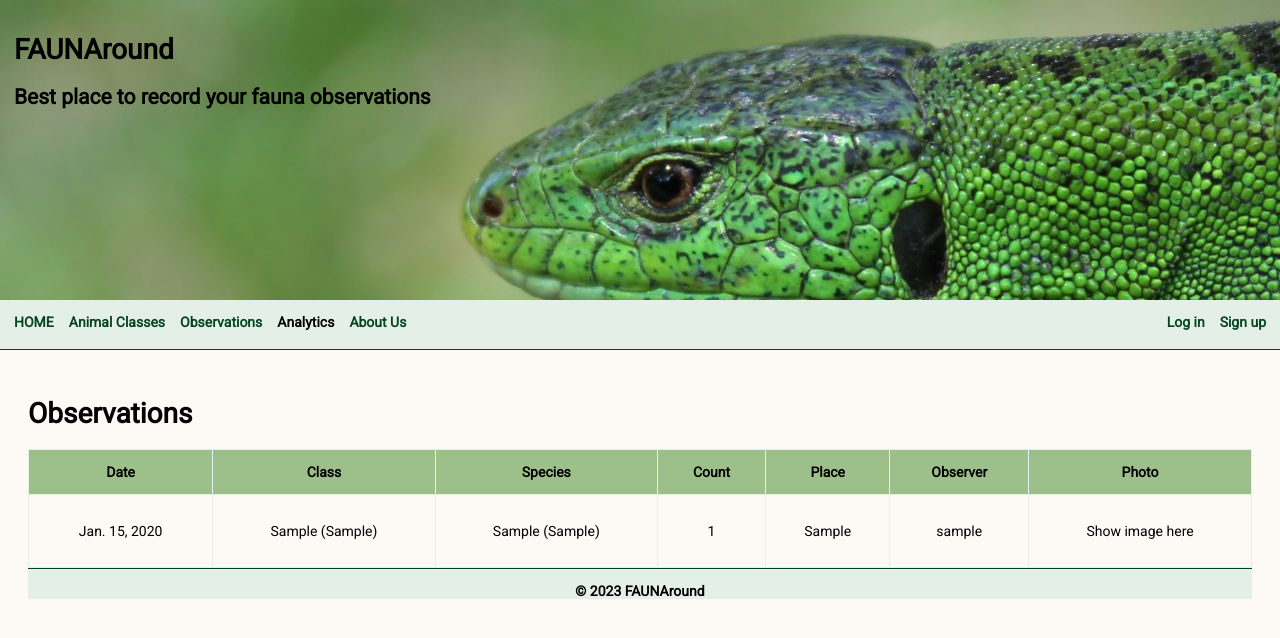
After one commit to reinikeda/fauna_observation, a Django app: page /observations/ in a window 1280 px wide. The commit adds this page. Shown: the top 638 px of the page. Run offline with Django 4.2, Linux system fonts and the light colour scheme; tables that the repository leaves empty hold one stand-in row (values such as "Sample post").

Commit message:
-- Observations model -- Observations list table in html

```diff
--- a/faunaround/faunaweb/admin.py
+++ b/faunaround/faunaweb/admin.py
@@ -32,3 +32,4 @@ class PlaceAdmin(ImportExportModelAdmin):
 admin.site.register(models.AnimalClass, AnimalClassAdmin)
 admin.site.register(models.AnimalSpecies, AnimalSpeciesAdmin)
 admin.site.register(models.Place, PlaceAdmin)
+admin.site.register(models.Observation)
--- a/faunaround/faunaweb/models.py
+++ b/faunaround/faunaweb/models.py
@@ -1,3 +1,5 @@
+from PIL import Image
+from datetime import date
 from django.contrib.auth import get_user_model
 from django.db import models
 from django.utils.translation import gettext_lazy as _
@@ -56,3 +58,49 @@ class Place(models.Model):
         ordering = ['place_national']
         verbose_name = _('place')
         verbose_name_plural = _('places')
+
+
+class Observation(models.Model):
+    species = models.ForeignKey(
+        AnimalSpecies,
+        on_delete=models.PROTECT,
+        related_name='observation',
+        verbose_name=_('animal species')
+    )
+    date = models.DateField(_('date'), auto_now_add=False, default=date.today)
+    count = models.IntegerField(_('count'), default=1)
+    place = models.ForeignKey(
+        Place,
+        on_delete=models.PROTECT,
+        related_name='observation',
+        verbose_name=_('place')
+    )
+    observer = models.ForeignKey(
+        User,
+        verbose_name=_('observer'),
+        on_delete=models.SET_NULL,
+        related_name='observation',
+        null=True, blank=True
+    )
+    photo = models.ImageField(
+        _('photo'),
+        upload_to='user_profile/observations',
+        null=True, blank=True
+    )
+
+    def __str__(self):
+        return f'{self.date} - {self.species} ({self.observer})'
+
+    class Meta:
+        ordering = ['-date']
+        verbose_name=_('observation')
+        verbose_name_plural=_('observations')
+
+    # def save(self, *args, **kwargs):
+    #     super().save(*args, **kwargs)
+    #     photo = Image.open(self.photo.path)
+    #     if photo.height > 400 or photo.width > 400:
+    #         output_size = (400, 400)
+    #         photo.thumbnail(output_size)
+    #         photo.save(self.photo.path)
+    #         print('photo resized')
--- a/faunaround/faunaweb/static/css/style.css
+++ b/faunaround/faunaweb/static/css/style.css
@@ -131,3 +131,15 @@ a:hover {
     padding-inline-start: 0;
     list-style-type: none;
 }
+.observation-table {
+    border-collapse: collapse;
+    width: 100%;
+    text-align: center;
+}
+.observation-table th {
+    background-color: #9DC08B;
+}
+.observation-table th, td {
+    border: 1px solid #E4EFE7;
+    padding: 1rem;
+}
--- a/faunaround/faunaweb/templates/base.html
+++ b/faunaround/faunaweb/templates/base.html
@@ -18,7 +18,7 @@
             <ul class="flex-menu">
                 <li><a href="{% url 'index' %}">HOME</a></li>
                 <li><a href="{% url 'all_classes' %}">Animal Classes</a></li>
-                <li>Observations</li>
+                <li><a href="{% url 'observations' %}">Observations</a></li>
                 <li>Analytics</li>
                 <li><a href="{% url 'about' %}">About Us</a></li>
                 {% if request.user.is_authenticated %}
--- /dev/null
+++ b/faunaround/faunaweb/templates/faunaweb/observation.html
@@ -0,0 +1,38 @@
+{% extends 'base.html' %}
+{% load static %}
+{% block title %}{{ block.super }}{% endblock title %}
+{% block content %}
+<h1>Observations</h1>
+{% if observation_list %}
+<table class="observation-table">
+    <tr>
+        <th>Date</th>
+        <th>Class</th>
+        <th>Species</th>
+        <th>Count</th>
+        <th>Place</th>
+        <th>Observer</th>
+        <th>Photo</th>
+    </tr>
+    {% for observation in observation_list %}
+        <tr>
+            <td>{{ observation.date }}</td>
+            <td>{{ observation.species.class_id.class_national }} ({{ observation.species.class_id.class_scientific }})</td>
+            <td>{{ observation.species.species_national }} ({{ observation.species.species_scientific }})</td>
+            <td>{{ observation.count }}</td>
+            <td>{{ observation.place }}</td>
+            <td>{{ observation.observer }}</td>
+            <td>
+                {% if observation.photo %}
+                <p>Show image here</p>
+                {% else %}
+                <p>No image uploaded</p>
+                {% endif %}
+            </td>
+        </tr>
+    {% endfor %}
+<table>
+{% else %}
+    <p>No observations yet</p>
+{% endif %}
+{% endblock content %}
--- a/faunaround/faunaweb/templates/faunaweb/species_list.html
+++ b/faunaround/faunaweb/templates/faunaweb/species_list.html
@@ -21,7 +21,7 @@
             </a>
         {% endfor %}
     {% else %}
-    <p>No animal classes uploaded to database</p>
+        <p>No animal classes uploaded to database</p>
     {% endif %}
 </div>
 {% include 'faunaweb/includes/paginator_pages.html' %}
--- a/faunaround/faunaweb/urls.py
+++ b/faunaround/faunaweb/urls.py
@@ -6,5 +6,6 @@ urlpatterns = [
      path('animal_classes/', views.AnimalClassListView.as_view(), name='all_classes'),
      path('animal_classes/<int:pk>/', views.AnimalSpeciesListView.as_view(), name='species_list'),
      path('species/<int:pk>/', views.AnimalSpeciesDetailView.as_view(), name='species_detail'),
+     path('observations/', views.ObservationListView.as_view(), name='observations'),
      path('about/', views.about, name='about'),
 ]
--- a/faunaround/faunaweb/views.py
+++ b/faunaround/faunaweb/views.py
@@ -37,3 +37,8 @@ class AnimalSpeciesListView(generic.ListView):
 class AnimalSpeciesDetailView(generic.DetailView):
     model = models.AnimalSpecies
     template_name = 'faunaweb/species_detail.html'
+
+
+class ObservationListView(generic.ListView):
+    model = models.Observation
+    template_name = 'faunaweb/observation.html'
```
Also changed, not shown: faunaround/faunaweb/migrations/0003_observation.py (added).
